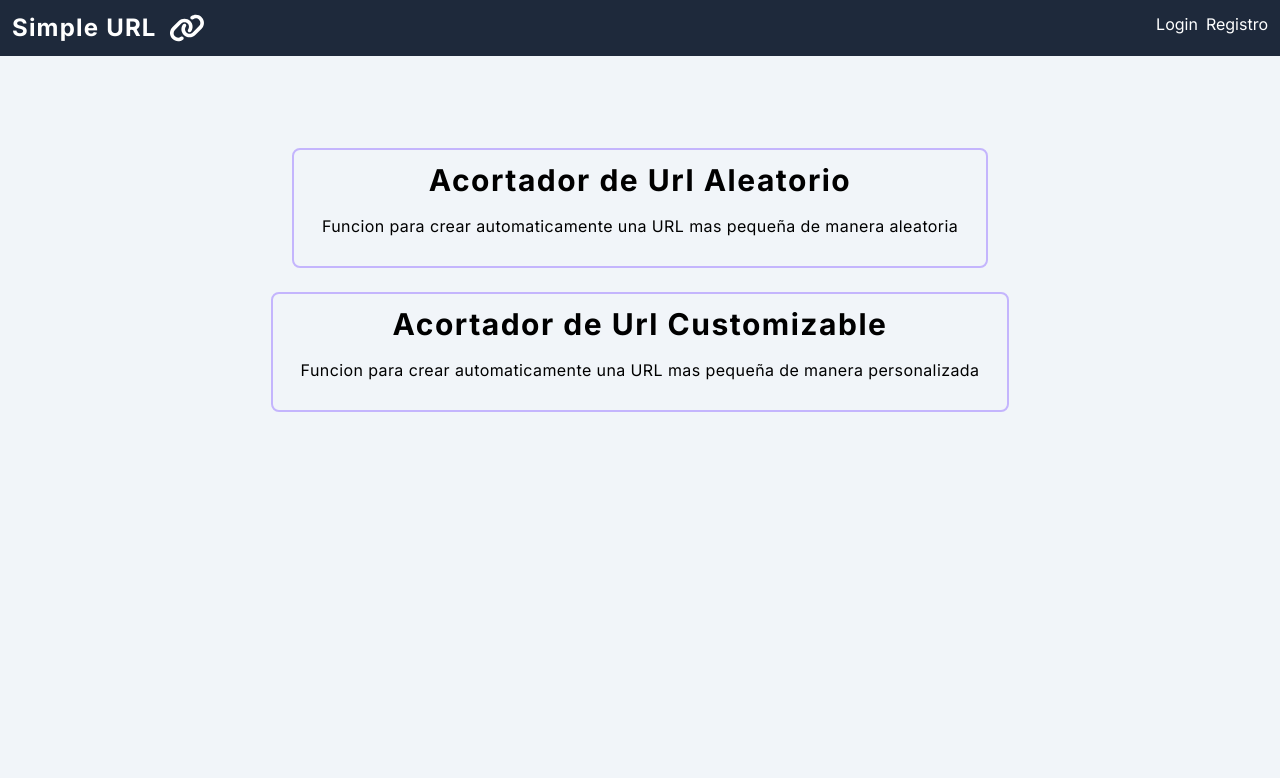
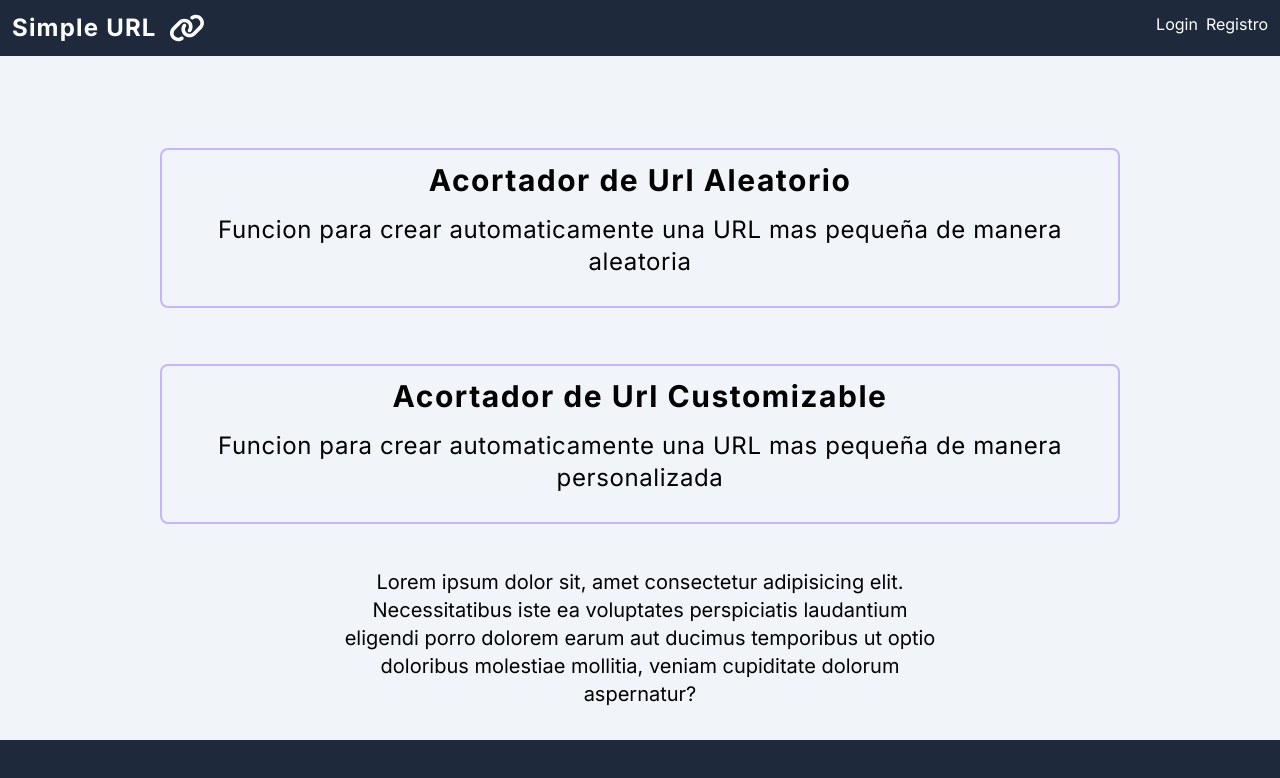
Before and after one commit to CristianMozetich/Url-Shortener, a Next.js app in the folder frontend/: page / in a window 1280 px wide. Shown: the top 778 px of the page. Built offline with nearby package versions, Linux system fonts and the light colour scheme.

Commit message:
detalles

```diff
--- /dev/null
+++ b/frontend/src/app/components/footer/Footer.jsx
@@ -0,0 +1,11 @@
+import React from "react";
+
+const Footer = () => {
+  return (
+    <footer className="w-full h-96 bg-slate-800">
+      <div></div>
+    </footer>
+  );
+};
+
+export default Footer;
--- a/frontend/src/app/components/info/Info.jsx
+++ b/frontend/src/app/components/info/Info.jsx
@@ -1,34 +1,38 @@
 import React from "react";
 import Link from "next/link";
+import Menu from "../menu/Menu";
 
 const Info = () => {
   return (
     <>
-      <div className="flex flex-wrap mt-20 justify-center">
-        <div className="w-3/2 max-h-screen border-2 border-solid border-violet-300 m-3 p-3 rounded-lg">
+      <div className="flex flex-wrap flex-col mt-20 justify-center items-center gap-8">
+        <div className="w-9/12 border-2 border-solid border-violet-300 m-3 p-3 rounded-lg">
           <Link
-            className="text-3xl font-bold tracking-wider"
+            className="text-3xl text-center font-bold tracking-wider"
             href={"/pages/urlform"}
           >
             Acortador de Url Aleatorio
           </Link>
-          <p className="text-start m-2 p-2 tracking-wide">
+          <p className="text-center m-2 p-2 tracking-wide text-2xl">
             Funcion para crear automaticamente una URL mas pequeña de manera
             aleatoria
           </p>
         </div>
-        <div className="w-3/2 max-h-screen border-2 border-solid m-3 p-3 border-violet-300 rounded-lg">
+        <div className="w-9/12  border-2 border-solid m-3 p-3 border-violet-300 rounded-lg">
           <Link
-            className="text-3xl font-bold tracking-wider"
+            className="text-3xl font-bold text-center tracking-wider"
             href={"/pages/customurl"}
           >
             Acortador de Url Customizable
           </Link>
-          <p className="text-start m-2 p-2 tracking-wide">
+          <p className="text-center m-2 p-2 tracking-wide text-2xl">
             Funcion para crear automaticamente una URL mas pequeña de manera
             personalizada
           </p>
         </div>
+      </div>
+      <div className="flex justify-center">
+        <Menu />
       </div>
     </>
   );
--- /dev/null
+++ b/frontend/src/app/components/menu/Menu.jsx
@@ -0,0 +1,16 @@
+import React from "react";
+
+const Menu = () => {
+  return (
+    <div className="w-1/2 m-4 p-4">
+      <p className="text-xl">
+        Lorem ipsum dolor sit, amet consectetur adipisicing elit. Necessitatibus
+        iste ea voluptates perspiciatis laudantium eligendi porro dolorem earum
+        aut ducimus temporibus ut optio doloribus molestiae mollitia, veniam
+        cupiditate dolorum aspernatur?
+      </p>
+    </div>
+  );
+};
+
+export default Menu;
--- a/frontend/src/app/layout.tsx
+++ b/frontend/src/app/layout.tsx
@@ -1,6 +1,7 @@
 import type { Metadata } from "next";
 import { Inter } from "next/font/google";
 import NavBar from "./components/NavBar/NavBar";
+import Footer from "./components/footer/Footer";
 import "./globals.css";
 
 const inter = Inter({ subsets: ["latin"] });
@@ -20,6 +21,7 @@ export default function RootLayout({
       <body className={inter.className}>
         <NavBar/>
         {children}
+        <Footer/>
       </body>
     </html>
   );
--- a/frontend/src/app/pages/customurl/page.jsx
+++ b/frontend/src/app/pages/customurl/page.jsx
@@ -32,7 +32,7 @@ export default function CustomUrl() {
   return (
     <>
       <div className="mt-10 text-center">
-        <h5 className="font-bold text-2xl tracking-wide">
+        <h5 className="font-bold text-5xl tracking-wide">
           Acortador de enlaces customizable
         </h5>
       </div>
@@ -56,7 +56,7 @@ export default function CustomUrl() {
           CORTAR
         </button>
       </form>
-      <div className="text-center">
+      <div className="text-center m-4 p-4">
         <Link
           className="text-blue-500 hover:text-blue-800 cursor-pointer font-bold text-2xl"
           href={`https://url-shortener-2-z4nr.onrender.com/${customUrl}`}
--- a/frontend/src/app/pages/urlform/page.jsx
+++ b/frontend/src/app/pages/urlform/page.jsx
@@ -27,7 +27,9 @@ export default function UrlForm() {
   return (
     <>
       <div className="mt-10 text-center">
-        <h5 className="font-bold text-2xl tracking-wide">Acortador de enlaces aleatorio</h5>
+        <h5 className="font-bold tracking-wide text-4xl">
+          Acortador de enlaces aleatorio
+        </h5>
       </div>
       <form
         className="flex flex-wrap justify-center m-2 p-2 w-screen"
@@ -43,7 +45,7 @@ export default function UrlForm() {
           CORTAR
         </button>
       </form>
-      <div className="text-center">
+      <div className="text-center m-4 p-4">
         <Link
           className="text-blue-500 hover:text-blue-800 cursor-pointer font-bold text-2xl"
           href={`https://url-shortener-2-z4nr.onrender.com/${shortUrl}`}
```
